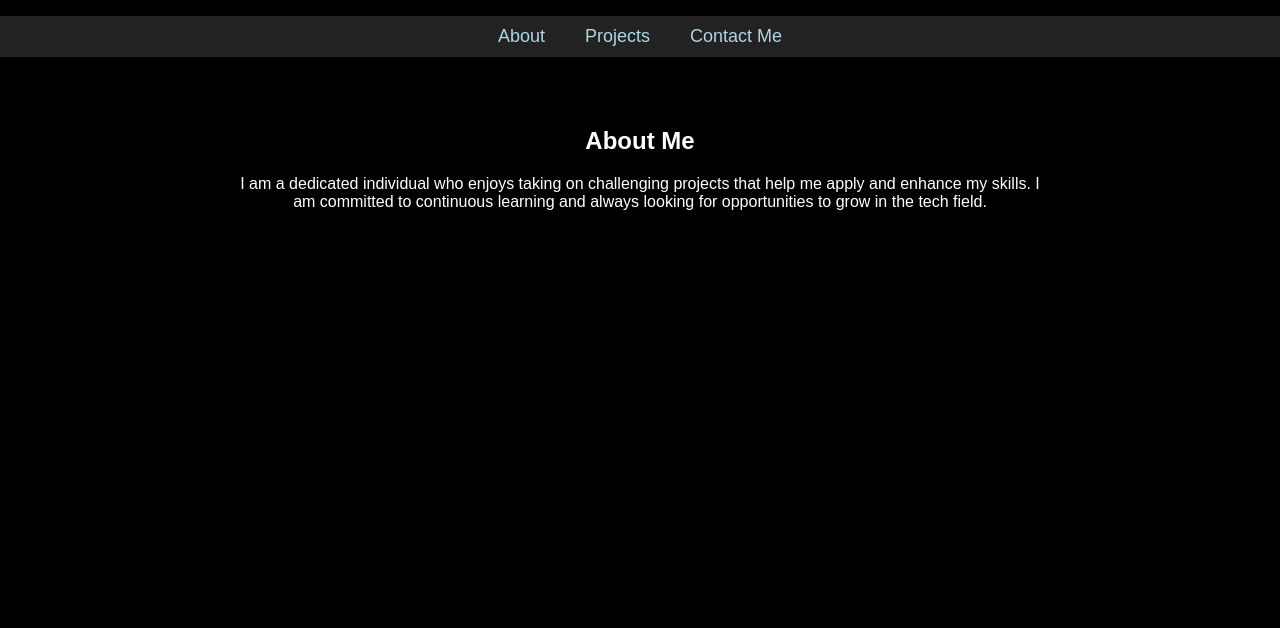
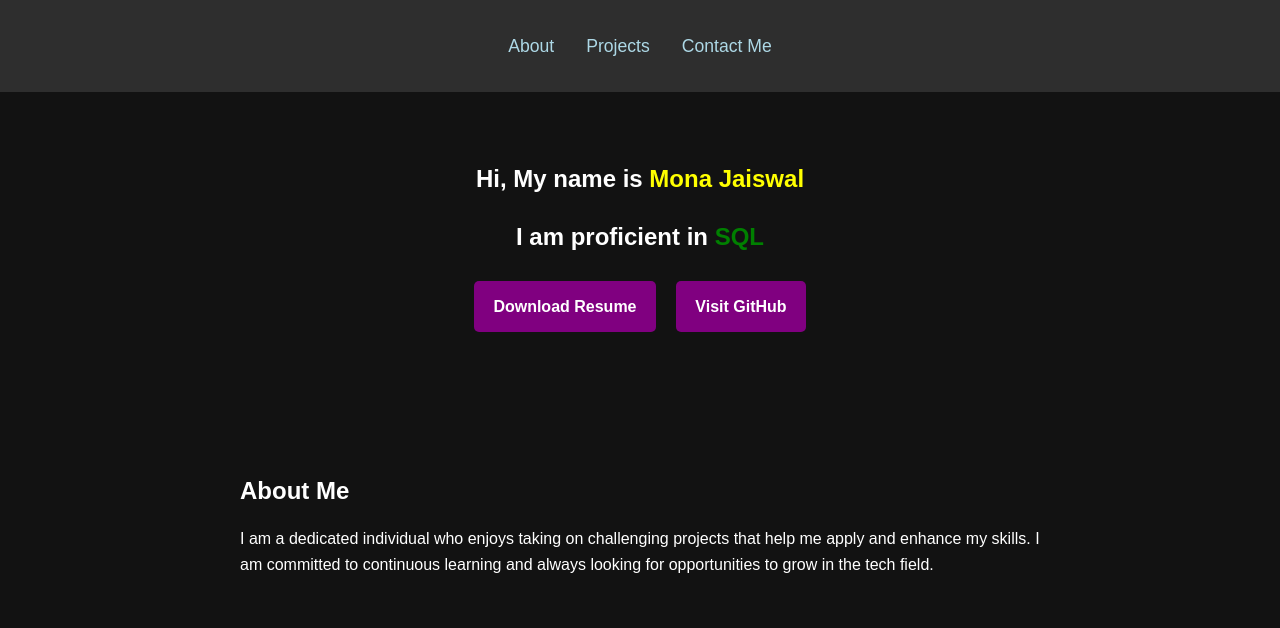
Before and after one commit to Mona567/My-Portfolio-Website, a plain HTML site: page index.html in a window 1280 px wide. Drawn offline with Linux system fonts and the light colour scheme.

Commit message:
updated code again

```diff
--- a/index.html
+++ b/index.html
@@ -11,29 +11,29 @@
     <header>
         <nav>
             <ul>
-                <li><a href="#about">About</a></li>
-                <li><a href="#projects">Projects</a></li>
-                <li><a href="#contact">Contact Me</a></li>
+                <li><a href="#about" onclick="showSection('about')">About</a></li>
+                <li><a href="#projects" onclick="showSection('projects')">Projects</a></li>
+                <li><a href="#contact" onclick="showSection('contact')">Contact Me</a></li>
             </ul>
         </nav>
     </header>
 
     <main>
         <section class="intro">
-            <h1>Hi, My name is <span style="color: yellow;">Mona Jaiswal</span></h1>
-            <h2>I am proficient in <span id="skills" style="color: green;"></span></h2>
+            <h1>Hi, My name is <span class="highlight">Mona Jaiswal</span></h1>
+            <h2>I am proficient in <span id="skills"></span></h2>
             <div class="buttons">
-                <a href="MonaJaiswal_Resume.pdf" download>Download Resume</a>
-                <a href="https://github.com/Mona567" target="_blank">Visit GitHub</a>
+                <a href="MonaJaiswal_Resume.pdf" download class="btn">Download Resume</a>
+                <a href="https://github.com/Mona567" target="_blank" class="btn">Visit GitHub</a>
             </div>
         </section>
 
-        <section id="about">
+        <section id="about" class="content-section">
             <h2>About Me</h2>
             <p>I am a dedicated individual who enjoys taking on challenging projects that help me apply and enhance my skills. I am committed to continuous learning and always looking for opportunities to grow in the tech field.</p>
         </section>
 
-        <section id="projects">
+        <section id="projects" class="content-section">
             <h2>Projects</h2>
             <div class="project">
                 <h3>Covid Vaccination Management System</h3>
@@ -45,13 +45,13 @@
             </div>
         </section>
 
-        <section id="contact">
+        <section id="contact" class="content-section">
             <h2>Contact Me</h2>
             <p>Feel free to reach out:</p>
             <p>📞 7992306324</p>
             <p>✉ <a href="mailto:monajaiswal1192000@gmail.com">monajaiswal1192000@gmail.com</a></p>
             <p>
-                <img src="linkedin-icon.png" alt="LinkedIn Icon" style="width: 16px; vertical-align: middle;">
+                <img src="images/linkedin-icon.png" alt="LinkedIn" class="icon">
                 <a href="https://www.linkedin.com/in/mona-jaiswal-17372b1b6" target="_blank">LinkedIn Profile</a>
             </p>
         </section>
--- a/script.js
+++ b/script.js
@@ -1,4 +1,3 @@
-// Rotating skills
 const skills = [
     "Python", "Java", "SQL", "MySQL", "database management",
     "Flask", "HTML", "CSS", "Git", "GitHub", "DSA", "DBMS", "OOP"
@@ -11,20 +10,20 @@ function rotateSkills() {
     setTimeout(rotateSkills, 2000);
 }
 
-// Show specific sections
 function showSection(sectionId) {
-    const sections = document.querySelectorAll('main > section');
-    sections.forEach((section) => {
-        if (section.id === sectionId) {
-            section.classList.remove('hidden');
-        } else {
-            section.classList.add('hidden');
-        }
-    });
+    // Hide all sections
+    const sections = document.querySelectorAll('.content-section');
+    sections.forEach(section => section.style.display = 'none');
+
+    // Show the selected section
+    const selectedSection = document.getElementById(sectionId);
+    if (selectedSection) {
+        selectedSection.style.display = 'block';
+    }
 }
 
-// Initialize on page load
-window.onload = function() {
+// Show the About section by default
+window.onload = () => {
+    showSection('about');
     rotateSkills();
-    showSection('about'); // Default section to show
 };
--- a/style.css
+++ b/style.css
@@ -1,85 +1,103 @@
-/* General Reset */
 body {
+    font-family: 'Arial', sans-serif;
     margin: 0;
-    font-family: Arial, sans-serif;
-    background-color: black;
-    color: white;
+    padding: 0;
+    line-height: 1.6;
+    background-color: #121212;
+    color: #fff;
+}
+
+header {
+    background-color: #2e2e2e;
+    padding: 1rem;
     text-align: center;
 }
 
-/* Navigation Bar */
-header nav ul {
+nav ul {
+    list-style: none;
     display: flex;
     justify-content: center;
-    list-style: none;
-    padding: 10px;
-    background-color: #222;
+    padding: 0;
 }
 
-header nav ul li {
-    margin: 0 20px;
+nav ul li {
+    margin: 0 1rem;
 }
 
-header nav ul li a {
+nav ul li a {
+    color: lightblue;
     text-decoration: none;
-    color: lightblue;
-    font-size: 18px;
-    transition: color 0.3s ease;
+    font-size: 1.1rem;
+    cursor: pointer;
+    transition: color 0.3s;
 }
 
-header nav ul li a:hover {
+nav ul li a:hover {
     color: white;
 }
 
-/* Intro Section */
-.intro h1 {
-    font-size: 2.5em;
-    margin-top: 50px;
+.intro {
+    text-align: center;
+    padding: 3rem;
 }
 
-.intro h2 {
-    font-size: 1.8em;
-    margin: 20px 0;
+h1, h2 {
+    margin-bottom: 1rem;
+}
+
+h1 .highlight {
+    color: yellow;
 }
 
 .buttons {
-    text-align: center;
-    margin-top: 20px;
+    margin-top: 1rem;
 }
 
-.buttons a {
+.btn {
     display: inline-block;
-    padding: 10px 20px;
-    margin: 10px;
-    font-size: 16px;
+    margin: 0.5rem;
+    padding: 0.8rem 1.2rem;
+    background-color: purple;
+    color: #fff;
     text-decoration: none;
-    color: #fff;
-    background-color: purple;
     border-radius: 5px;
-    transition: background-color 0.3s ease, color 0.3s ease;
-    box-shadow: 0 4px 8px rgba(0, 0, 0, 0.2);
+    font-weight: bold;
+    transition: background-color 0.3s;
 }
 
-.buttons a:hover {
-    background-color: #fff;
-    color: purple;
-    box-shadow: 0 6px 12px rgba(0, 0, 0, 0.3);
+.btn:hover {
+    background-color: #6a1b9a;
 }
 
-/* Sections */
-.hidden {
-    display: none;
-}
-
-section {
-    margin: 30px auto;
-    padding: 20px;
+.content-section {
+    display: none; /* Hidden by default */
+    padding: 2rem;
+    margin: 2rem auto;
     max-width: 800px;
 }
 
-/* Contact Section */
-.icon {
+#contact p {
+    margin-bottom: 0.5rem;
+}
+
+#contact p a {
+    color: lightblue;
+    text-decoration: none;
+    transition: color 0.3s;
+}
+
+#contact p a:hover {
+    color: white;
+}
+
+#contact .icon {
     width: 20px;
+    height: 20px;
     vertical-align: middle;
-    margin-right: 10px;
+    margin-right: 8px;
 }
+
+#skills {
+    color: green;
+    font-weight: bold;
+}
```
